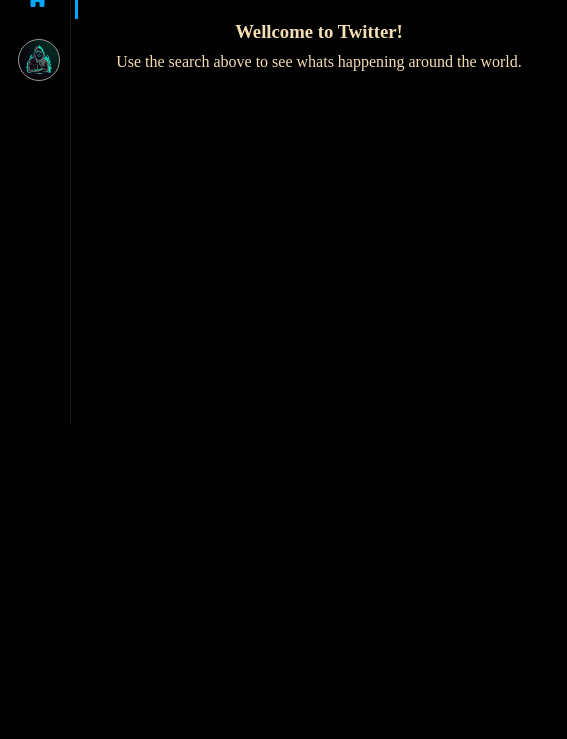
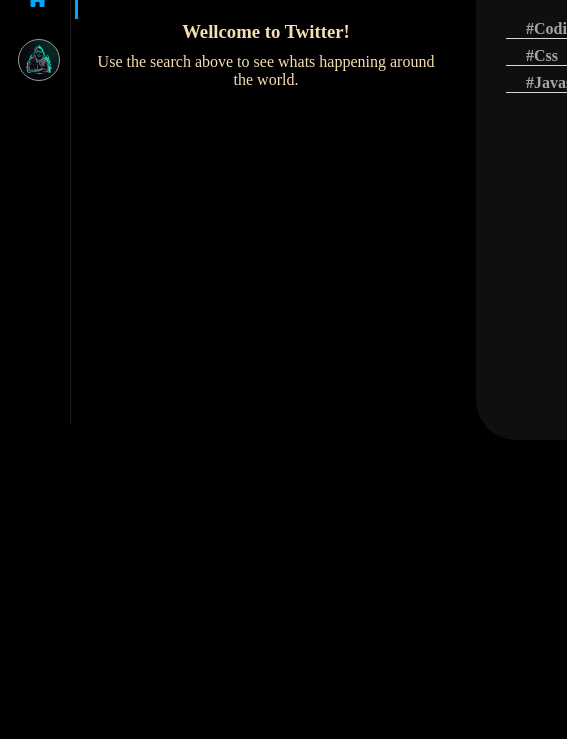
Before and after one commit to RamanAgrawal/Twitter-clone, a plain HTML site: page index.html in a window 390 px wide. Shown: the part 105-844 px from the top of the page, 567 px wide, since content can reach past the window. Drawn offline with nearby package versions, Linux system fonts and the light colour scheme.

Commit message:
responsive design

```diff
--- a/style/style.css
+++ b/style/style.css
@@ -1,6 +1,7 @@
 * {
     margin: 0px;
     padding: 0px;
+    max-width:100vw
 }
 body{
     /* background-color: #0F0F11; */
```
